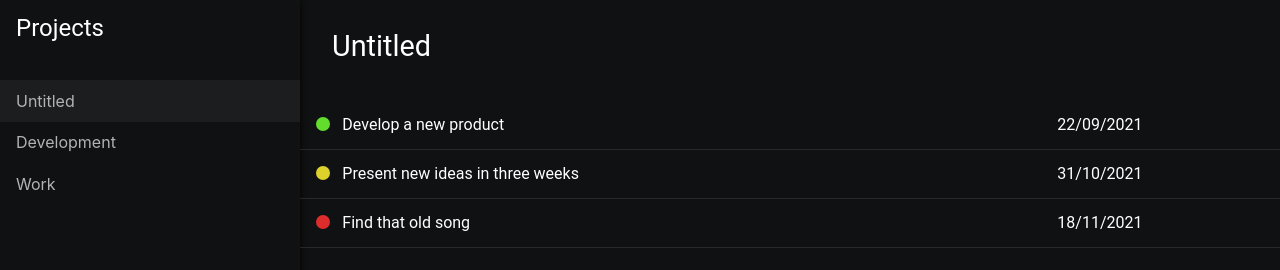
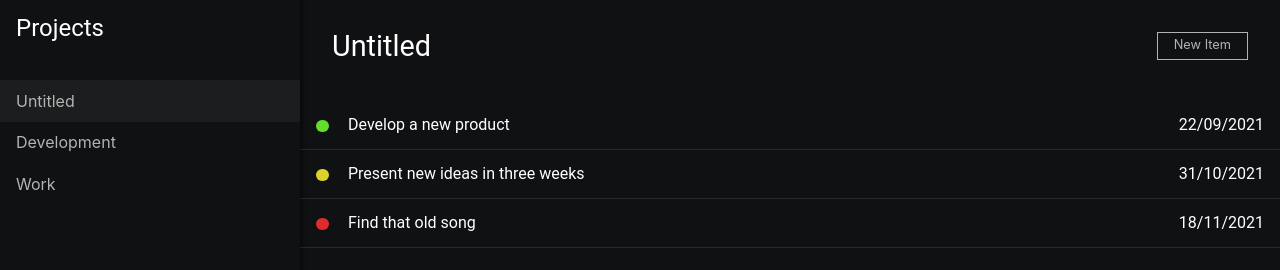
Before and after one commit to llfalcao/todo-list, a website built with webpack: page dist/index.html in a window 1280 px wide. Built offline with Linux system fonts and the light colour scheme.

Commit message:
Add button for new items

```diff
--- /dev/null
+++ b/src/components/NewItemButton/NewItemButton.js
@@ -0,0 +1,5 @@
+const NewItemButton = function () {
+  return `<button type="button" class="btn">New Item</button>`;
+};
+
+export default NewItemButton;
--- /dev/null
+++ b/src/components/NewItemButton/index.js
@@ -0,0 +1,2 @@
+import NewItemButton from './NewItemButton';
+export default NewItemButton;
--- a/src/styles/abstracts/_variables.scss
+++ b/src/styles/abstracts/_variables.scss
@@ -1,6 +1,7 @@
 // Colors
 $dark: #101112;
 $light: #fff;
+$gray: #b3b3b3;
 $priority-low: #63dd2c;
 $priority-normal: #ddd22c;
 $priority-urgent: #dd2c2c;
--- a/src/styles/components/_buttons.scss
+++ b/src/styles/components/_buttons.scss
@@ -0,0 +1,18 @@
+.btn {
+  position: absolute;
+  right: 2rem;
+  top: 2rem;
+  font-family: $font-system;
+  font-size: 0.8rem;
+  padding: 0.4rem 1rem;
+  cursor: pointer;
+  background-color: transparent;
+  border: 1px solid $gray;
+  color: $gray;
+  transition: $fast-transition;
+
+  &:hover {
+    color: $light;
+    border: 1px solid $light;
+  }
+}
--- a/src/styles/layout/_projects.scss
+++ b/src/styles/layout/_projects.scss
@@ -11,12 +11,12 @@
   & .project-item {
     display: block;
     padding: 0.8rem 1rem;
-    color: #b3b3b3;
+    color: $gray;
     transition: $fast-transition;
     font-family: $font-system;
 
     &:hover {
-      color: #fff;
+      color: $light;
     }
   }
 
--- a/src/styles/layout/_todo.scss
+++ b/src/styles/layout/_todo.scss
@@ -1,5 +1,6 @@
 #todo {
   width: calc(100% - 300px);
+  position: relative;
 
   & h1 {
     font-weight: 400;
@@ -8,24 +9,32 @@
   }
 
   & .list-item {
-    display: block;
-    padding: 1rem 1rem;
+    display: flex;
+    justify-content: space-between;
+    flex-wrap: wrap;
+    padding: 0 1rem;
     border-bottom: 1px solid rgba(255, 255, 255, 0.1);
+    position: relative;
 
     & span {
       display: inline-block;
     }
 
     & .list-item--priority {
-      width: 0.9rem;
+      position: absolute;
+      left: 1rem;
+      top: 1.18rem;
+      width: 0.8rem;
       aspect-ratio: 1;
       border-radius: 100%;
-      margin-bottom: -0.1rem;
-      margin-right: 0.5rem;
     }
 
     & .list-item--title {
-      width: 75%;
+      margin: 1rem 0rem 1rem 2rem;
+    }
+
+    & .list-item--date {
+      margin: 1rem 0rem 1rem 2rem;
     }
 
     & .low-priority {
--- a/src/views/TodoList/TodoList.js
+++ b/src/views/TodoList/TodoList.js
@@ -5,10 +5,11 @@ const TodoList = function (project) {
   }
 
   const content = `
-    <main class="container">
-      <h1>${project.title}</h1>
+    <h1>${project.title}</h1>
+    <div class="list-container">
       ${listContainer}
-    </main>
+    </div>
+    <button type="button" class="btn">New Item</button>
   `;
 
   return content;
@@ -19,7 +20,7 @@ function objectToHTML(item) {
     <div class="list-item">
       <span class="list-item--priority ${item.priority}-priority"></span>
       <span class="list-item--title">${item.title}</span>
-      <span>${item.dueDate}</span>
+      <span class="list-item--date">${item.dueDate}</span>
     </div>
   `;
 }
```
Also changed, not shown: dist/main.js.
